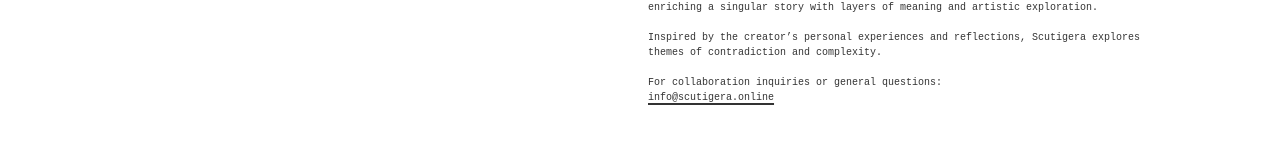
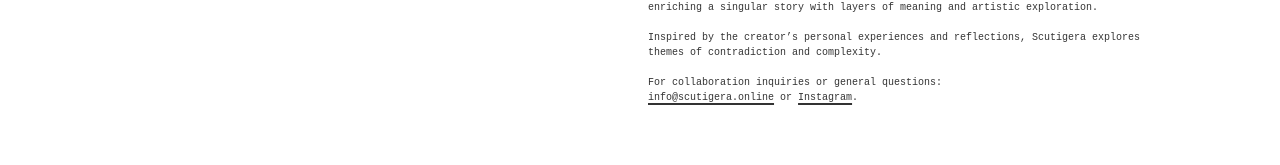
Before and after one commit to kostia2231/scutigera, a React (Vite) app: page /about in a window 1280 px wide. Shown: the part 125-290 px from the top of the page. Built offline with nearby package versions, Linux system fonts and the light colour scheme; no server answers; a web font is replaced by a local one.

Commit message:
ua fixed

```diff
--- a/src/pages/about/index.jsx
+++ b/src/pages/about/index.jsx
@@ -17,7 +17,7 @@ export default function About() {
         </div>
         <br />
         <div>
-          For collaboration inquiries or general questions:{" "}
+          For collaboration inquiries or general questions:
           <a
             className="pointer underline-offset-[3px] decoration-[1.5px] active:opacity-70 underline"
             href="mailto:info@scutigera.online"
@@ -25,6 +25,14 @@ export default function About() {
             <br />
             info@scutigera.online
           </a>
+          {" or "}
+          <a
+            className="pointer underline-offset-[3px] decoration-[1.5px] active:opacity-70 underline"
+            href="https://www.instagram.com/scutigera.online/"
+          >
+            Instagram
+          </a>
+          .
         </div>
       </div>
     </div>
```
